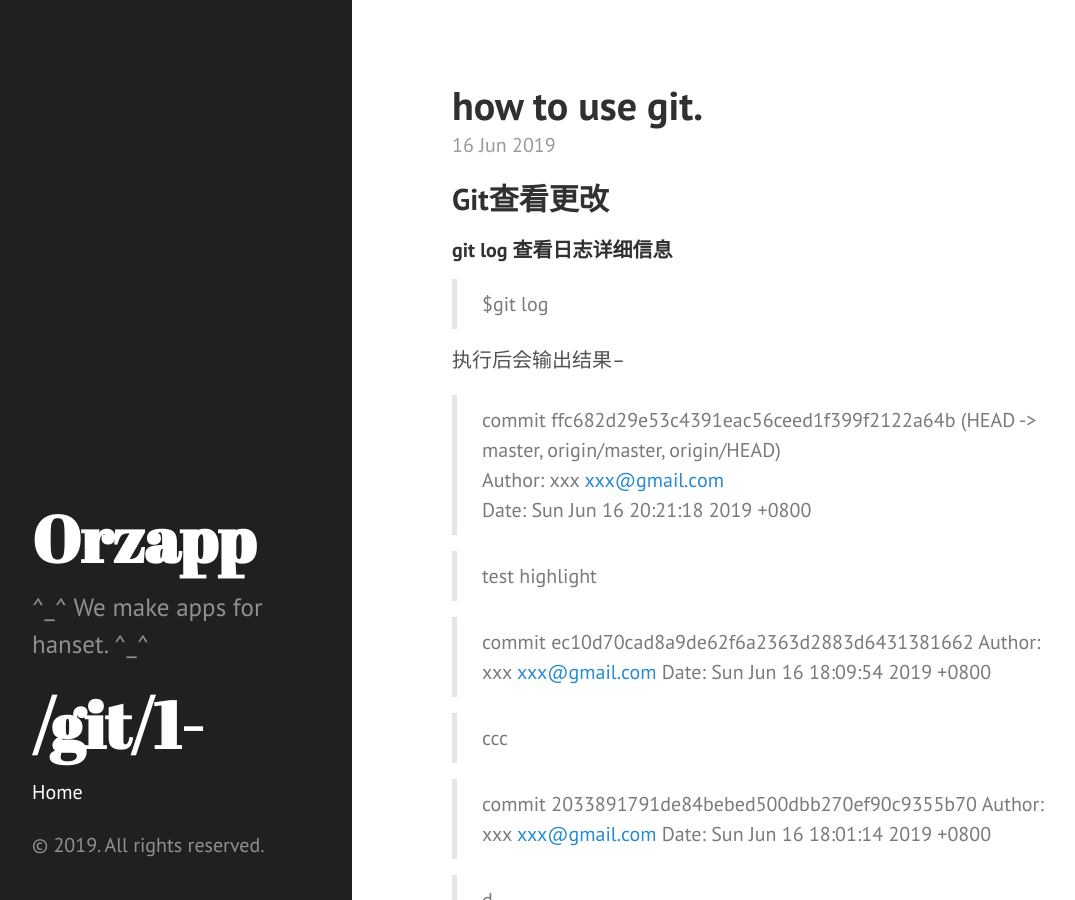
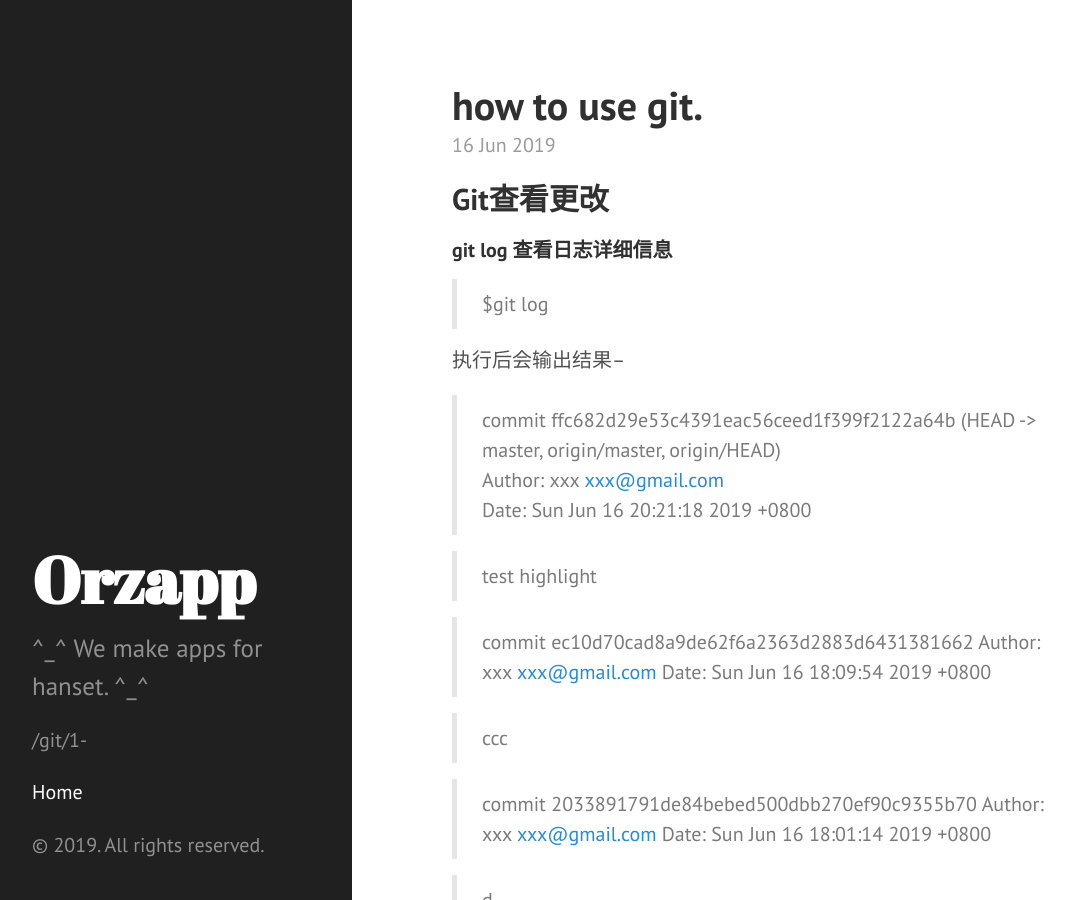
Before and after one commit to Amzaing/Amzaing.github.io, a Jekyll site: the page built from _posts/2019-06-16-git.md, in a window 1280 px wide and 900 px high. Shown: the whole window, without its empty margins (8-1083 px from the left). Built offline with Jekyll 4.4.1, drawn with Linux system fonts in a browser that asks for light colours; Markdown is read by kramdown in place of the engine named in the settings.

Commit message:
Update sidebar.html

```diff
--- a/_includes/sidebar.html
+++ b/_includes/sidebar.html
@@ -3,7 +3,7 @@
     <div class="sidebar-about">
       <h1>{{ site.title }}</h1>
       <p class="lead">{{ site.description }}</p>
-      <h1>{{page.url}}-{{site.baseurl}}</h1>
+      <p>{{page.url}}-{{site.baseurl}}</p>
     </div>
 
     <nav class="sidebar-nav">
```
